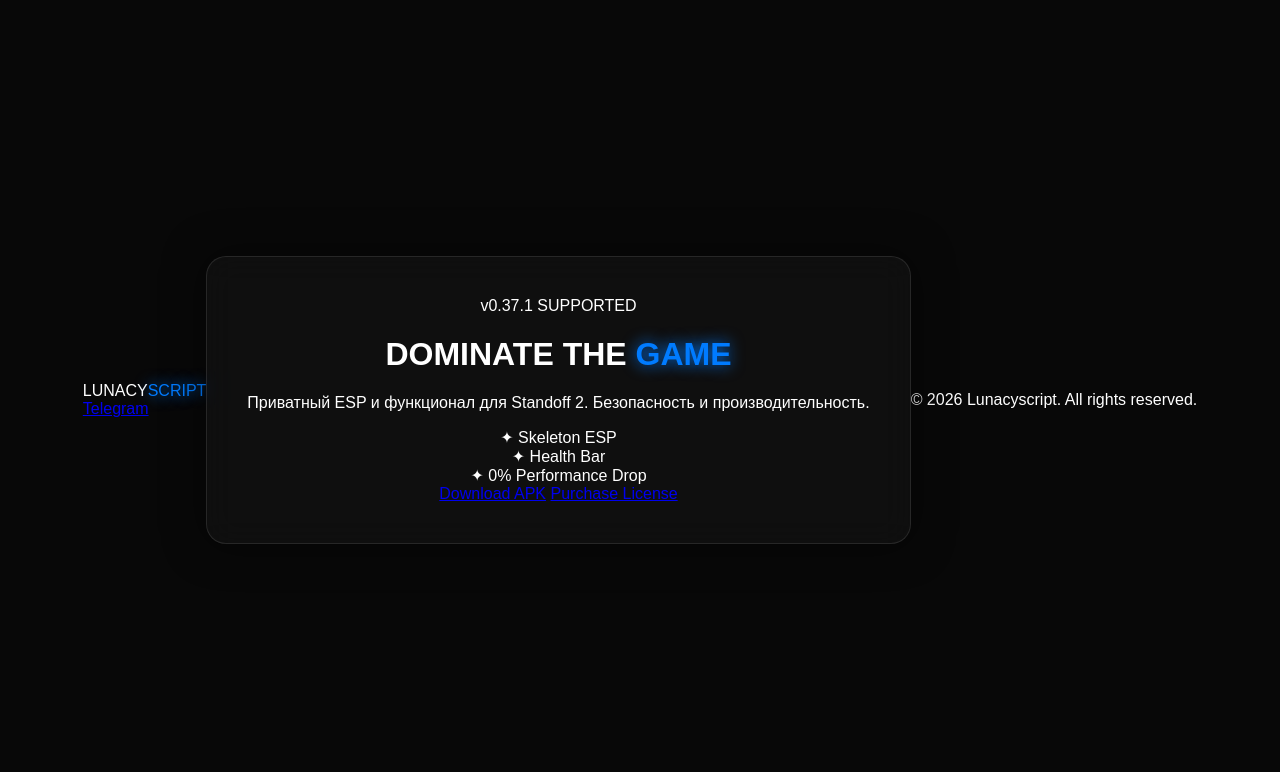
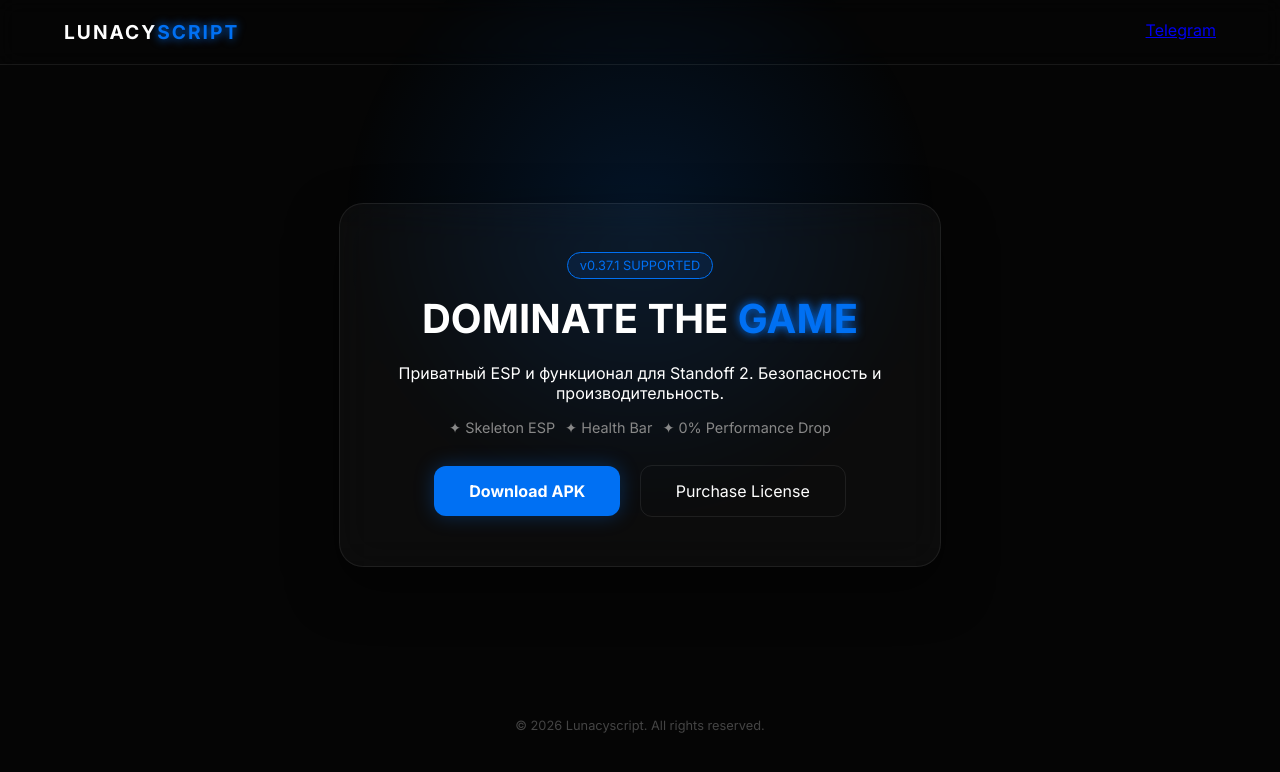
Before and after one commit to redoxin42-bit/Website-0.2.0, a plain HTML site: page index.html in a window 1280 px wide. Drawn offline with Linux system fonts and the light colour scheme.

Commit message:
Refactor CSS variables and styles for consistency

```diff
--- a/style.css
+++ b/style.css
@@ -1,43 +1,101 @@
+:root {
+    --bg: #050505;
+    --accent: #0070f3; /* Синий неон */
+    --glass: rgba(255, 255, 255, 0.03);
+    --border: rgba(255, 255, 255, 0.08);
+}
+
 body {
     margin: 0;
-    padding: 0;
-    background: #080808; /* Глубокий черный */
-    font-family: 'Arial', sans-serif;
-    color: white;
+    background: var(--bg);
+    color: #fff;
+    font-family: 'Inter', sans-serif;
+    overflow-x: hidden;
+}
+
+/* Фоновое свечение */
+.bg-glow {
+    position: fixed;
+    top: -10%;
+    left: 50%;
+    transform: translateX(-50%);
+    width: 600px;
+    height: 600px;
+    background: radial-gradient(circle, rgba(0, 112, 243, 0.15) 0%, transparent 70%);
+    z-index: -1;
+}
+
+nav {
+    padding: 20px 5%;
     display: flex;
+    justify-content: space-between;
+    backdrop-filter: blur(10px);
+    border-bottom: 1px solid var(--border);
+}
+
+.logo { font-weight: 700; letter-spacing: 2px; font-size: 1.2rem; }
+.accent { color: var(--accent); text-shadow: 0 0 10px var(--accent); }
+
+main {
+    height: 80vh;
+    display: flex;
+    align-items: center;
     justify-content: center;
-    align-items: center;
-    height: 100vh;
+    padding: 0 20px;
 }
 
 .glass-card {
-    background: rgba(255, 255, 255, 0.03);
-    backdrop-filter: blur(15px); /* Тот самый блюр */
-    border: 1px solid rgba(255, 255, 255, 0.1);
-    padding: 40px;
-    border-radius: 20px;
+    background: var(--glass);
+    backdrop-filter: blur(20px);
+    border: 1px solid var(--border);
+    padding: 50px;
+    border-radius: 24px;
+    max-width: 500px;
     text-align: center;
-    box-shadow: 0 0 40px rgba(0, 0, 0, 0.5);
+    box-shadow: 0 20px 50px rgba(0,0,0,0.5);
 }
 
-.accent { color: #007bff; text-shadow: 0 0 15px #007bff; }
-
-.btn-primary {
-    background: #007bff;
-    color: white;
-    padding: 12px 25px;
-    text-decoration: none;
-    border-radius: 8px;
-    display: inline-block;
-    margin: 10px;
-    box-shadow: 0 0 20px rgba(0, 123, 255, 0.4);
+.badge {
+    background: rgba(0, 112, 243, 0.1);
+    color: var(--accent);
+    padding: 5px 12px;
+    border-radius: 20px;
+    font-size: 0.8rem;
+    border: 1px solid var(--accent);
 }
 
-.btn-secondary {
-    border: 1px solid #444;
-    color: #ccc;
-    padding: 12px 25px;
+h1 { font-size: 2.5rem; margin: 20px 0; }
+
+.features {
+    display: flex;
+    gap: 10px;
+    justify-content: center;
+    margin-bottom: 30px;
+    font-size: 0.9rem;
+    color: #888;
+}
+
+.btn-main {
+    background: var(--accent);
+    color: white;
+    padding: 15px 35px;
+    border-radius: 12px;
     text-decoration: none;
-    border-radius: 8px;
+    font-weight: 700;
+    transition: 0.3s;
     display: inline-block;
+    box-shadow: 0 0 20px rgba(0, 112, 243, 0.3);
 }
+
+.btn-main:hover { transform: translateY(-3px); box-shadow: 0 0 30px rgba(0, 112, 243, 0.5); }
+
+.btn-outline {
+    margin-left: 15px;
+    color: #fff;
+    text-decoration: none;
+    border: 1px solid var(--border);
+    padding: 15px 35px;
+    border-radius: 12px;
+}
+
+footer { text-align: center; color: #444; font-size: 0.8rem; padding-bottom: 20px; }
```
